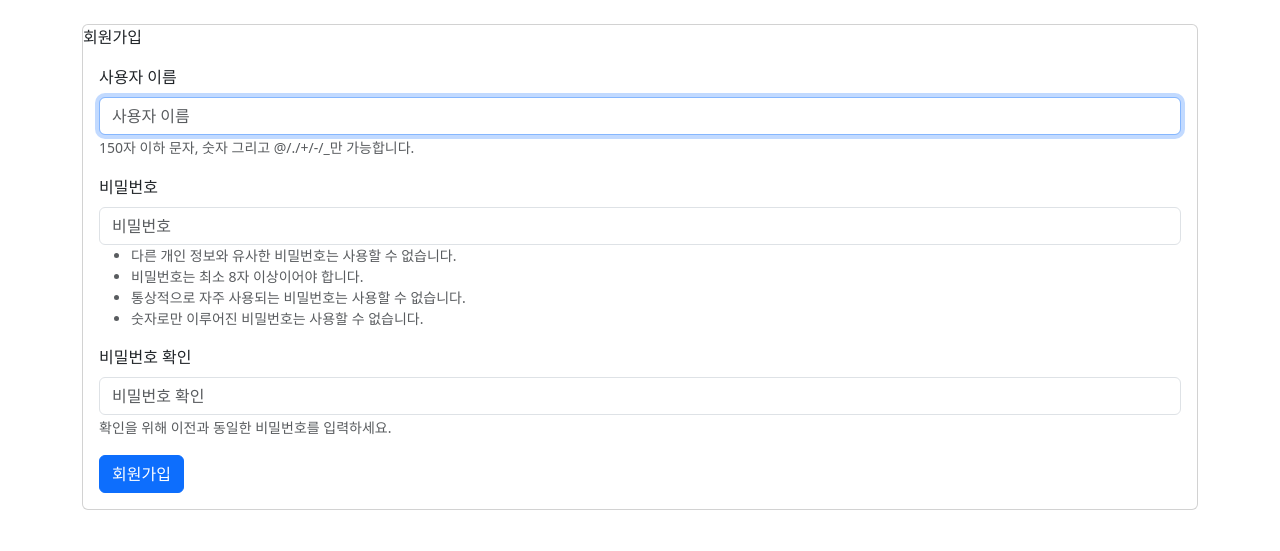
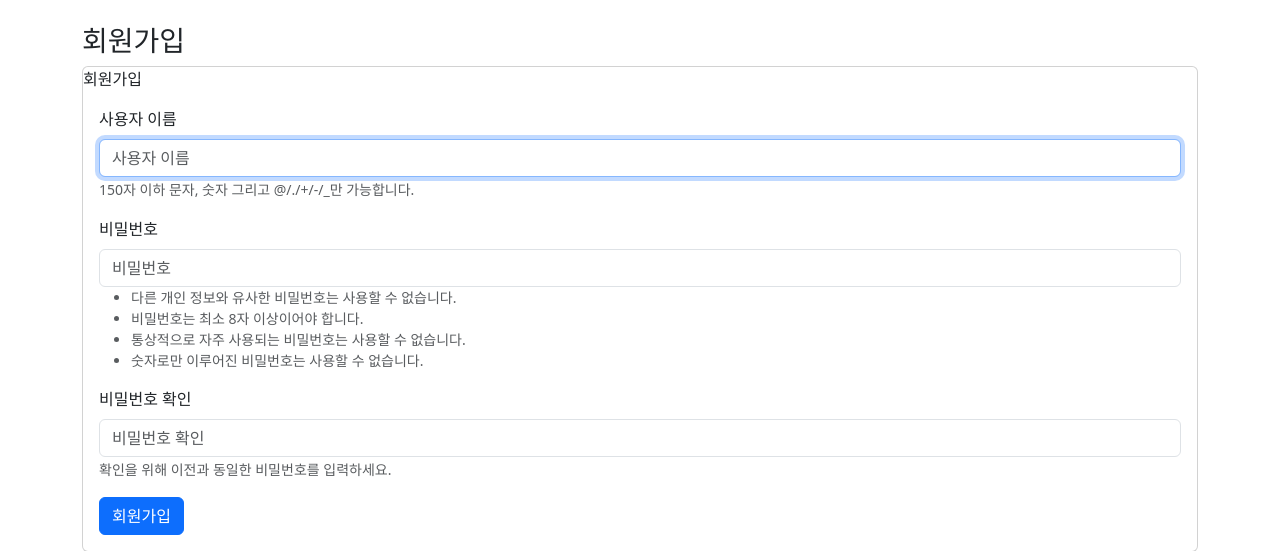
Before and after one commit to sunbongE/MyDjangoChat, a Django app: page /accounts/signup/ in a window 1280 px wide. Shown: the part 73-624 px from the top of the page. Run offline with Django 4.2, Linux system fonts and the light colour scheme; some libraries are stand-ins or nearby versions.

Commit message:
add_func:login, logout, signup

```diff
--- a/accounts/views.py
+++ b/accounts/views.py
@@ -12,7 +12,7 @@ signup = CreateView.as_view(
         "form_name": "회원가입",
         "submit_label": "회원가입",
     },
-    success_url=reverse_lazy("accounts:login"),
+    success_url=reverse_lazy("accounts:login"), # 가입 후 로그인페이지로 이동
 )
 
 login = LoginView.as_view(
--- a/mysite/templates/partials/form.html
+++ b/mysite/templates/partials/form.html
@@ -2,7 +2,7 @@
 {% load django_bootstrap5 %}
 
 {% block content %}
-<h3>{{form.name}} </h3>
+<h3>{{form_name}} </h3>
 
 <div class="card">
     {% if form_name %}
```
Also changed, not shown: 로그인_in_Django.assets/image-20230404164438713.png (added).
